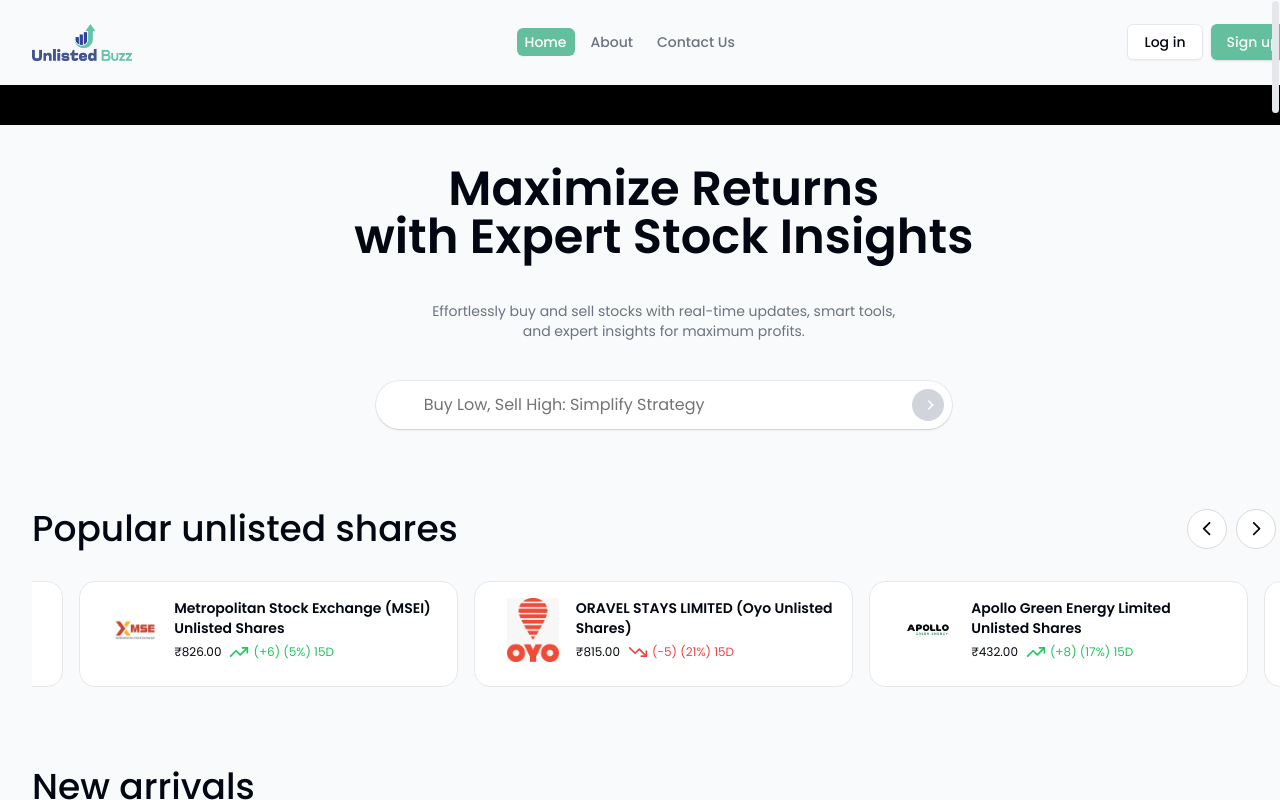
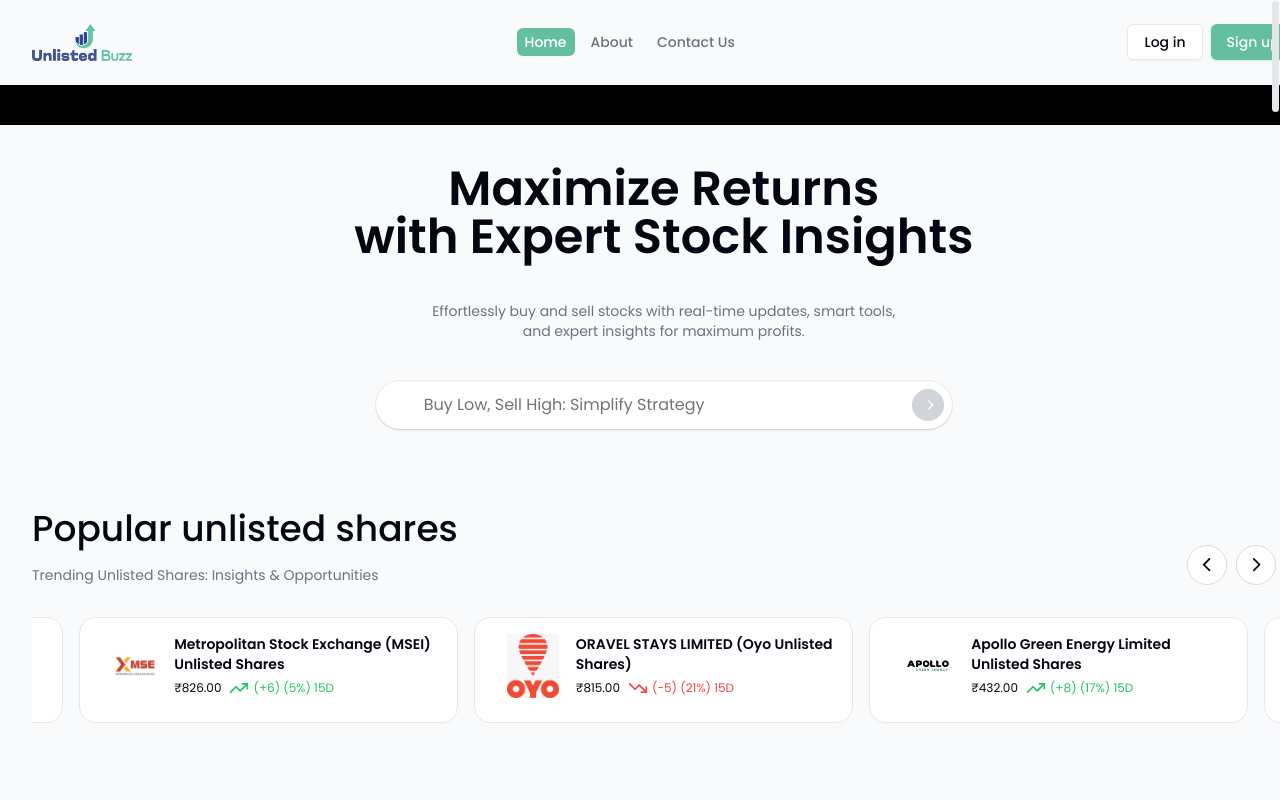
Before and after one commit to ivishalgautam/stocks, a Next.js app: page / in a window 1280 px wide. Built offline with nearby package versions, Linux system fonts and the light colour scheme.

Commit message:
added new changes

```diff
--- a/components/blogs-carousel.jsx
+++ b/components/blogs-carousel.jsx
@@ -48,7 +48,11 @@
   return (
     <PageSection className={""}>
       <div className="flex items-center justify-center">
-        <Heading title="Our Blogs" />
+        <Heading
+          title="Our Blogs"
+          para="Exploring the World of Unlisted Stocks"
+          titleClassName="text-center"
+        />
       </div>
       <div className="relative p-10">
         <div className="overflow-hidden" ref={emblaRef}>
--- a/components/faq.jsx
+++ b/components/faq.jsx
@@ -4,6 +4,7 @@
 import { Plus } from "lucide-react";
 import { faqs } from "@/data";
 import PageSection from "./page-section";
+import { Muted } from "./typography";
 
 function FAQs() {
   const [activeIndex, setActiveIndex] = useState(0);
@@ -16,10 +17,15 @@
   };
 
   return (
-    <PageSection className="container mx-auto py-20 pt-2">
-      <h1 className="uppercase text-center text-4xl font-bold pt-2 pb-4">
-        Frequently Asked Questions
-      </h1>
+    <PageSection className="container mx-auto py-20 pt-2 space-y-6">
+      <div>
+        <h1 className="uppercase text-center text-4xl font-bold pt-2 pb-4">
+          Frequently Asked Questions
+        </h1>
+        <Muted className={"text-center"}>
+          Your Questions About Unlisted Stocks, Answered
+        </Muted>
+      </div>
       <div className="h-fit border  rounded-lg p-2 dark:bg-[#111111] bg-[#F2F2F2]">
         {faqs.map((tab, index) => (
           <motion.div
--- a/components/footer.jsx
+++ b/components/footer.jsx
@@ -161,7 +161,7 @@
           <p className="text-sm text-gray-400">
             © {new Date().getFullYear()} StockMarket Inc. All rights reserved.
           </p>
-          <p className="mt-4 text-xs text-gray-500">
+          <p className="mt-4 text-xs text-gray-300">
             Disclaimer: The information provided on this website is for general
             informational purposes only and should not be considered as
             investment advice. Investing in stocks carries risks, and past
--- a/components/heading.jsx
+++ b/components/heading.jsx
@@ -1,14 +1,21 @@
 import React from "react";
 import Balancer from "react-wrap-balancer";
 import { Muted } from "./typography";
+import { cn } from "@/lib/utils";
 
-export default function Heading({ className, title = "", para = "" }) {
+export default function Heading({
+  className,
+  title = "",
+  para = "",
+  titleClassName = "",
+  paraClassName = "",
+}) {
   return (
     <div className={className}>
-      <h2 className="font-medium text-4xl">
+      <h2 className={cn("font-medium text-4xl", titleClassName)}>
         <Balancer>{title}</Balancer>
       </h2>
-      <Muted className={"mt-4"}>
+      <Muted className={cn("mt-4", paraClassName)}>
         <Balancer>{para}</Balancer>
       </Muted>
     </div>
--- a/components/top-stocks.jsx
+++ b/components/top-stocks.jsx
@@ -29,10 +29,11 @@
   return (
     <PageSection>
       <Container>
-        <div className="flex items-center justify-between mb-8">
+        <div className="flex items-end justify-between mb-8">
           <Heading
             title="Popular unlisted shares"
-            className={"flex items-center"}
+            para="Trending Unlisted Shares: Insights & Opportunities"
+            className={""}
           />
 
           <div className="embla__controls">
```
